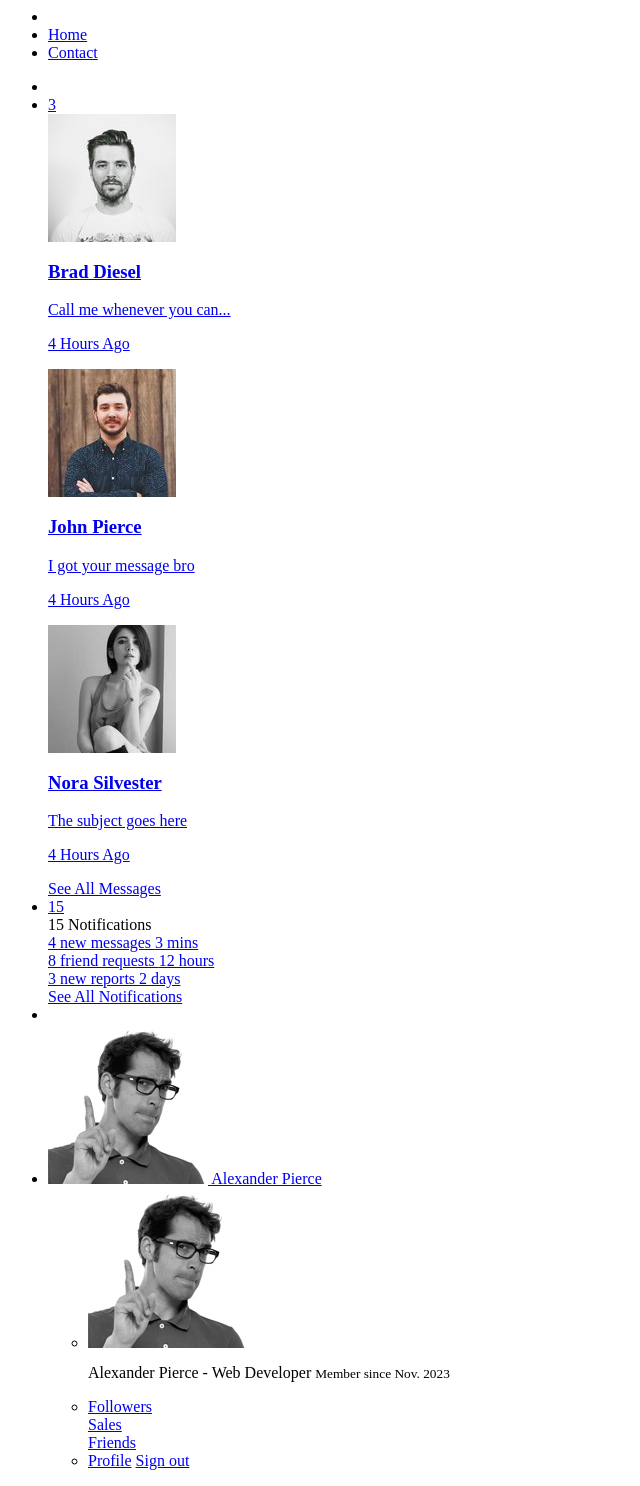
After one commit to m-a-hannan/lms, a PHP site: page /includes/header.php in a window 1280 px wide. The commit adds this page. Shown: the whole page, without its empty margins (0-640 px from the left). Run offline with PHP 8.4, Linux system fonts and the light colour scheme.

Commit message:
Modularize dashboard layout

```diff
--- /dev/null
+++ b/includes/header.php
@@ -0,0 +1,202 @@
+	<body class="layout-fixed sidebar-expand-lg sidebar-open bg-body-tertiary">
+		<!--begin::App Wrapper-->
+		<div class="app-wrapper">
+			<!--begin::Header-->
+			<nav class="app-header navbar navbar-expand bg-body">
+				<!--begin::Container-->
+				<div class="container-fluid">
+					<!--begin::Start Navbar Links-->
+					<ul class="navbar-nav">
+						<li class="nav-item">
+							<a class="nav-link" data-lte-toggle="sidebar" href="#" role="button">
+								<i class="bi bi-list"></i>
+							</a>
+						</li>
+						<li class="nav-item d-none d-md-block"><a href="#" class="nav-link">Home</a></li>
+						<li class="nav-item d-none d-md-block"><a href="#" class="nav-link">Contact</a></li>
+					</ul>
+					<!--end::Start Navbar Links-->
+					<!--begin::End Navbar Links-->
+					<ul class="navbar-nav ms-auto">
+						<!--begin::Navbar Search-->
+						<li class="nav-item">
+							<a class="nav-link" data-widget="navbar-search" href="#" role="button">
+								<i class="bi bi-search"></i>
+							</a>
+						</li>
+						<!--end::Navbar Search-->
+						<!--begin::Messages Dropdown Menu-->
+						<li class="nav-item dropdown">
+							<a class="nav-link" data-bs-toggle="dropdown" href="#">
+								<i class="bi bi-chat-text"></i>
+								<span class="navbar-badge badge text-bg-danger">3</span>
+							</a>
+							<div class="dropdown-menu dropdown-menu-lg dropdown-menu-end">
+								<a href="#" class="dropdown-item">
+									<!--begin::Message-->
+									<div class="d-flex">
+										<div class="flex-shrink-0">
+											<img
+												src="./assets/img/user1-128x128.jpg"
+												alt="User Avatar"
+												class="img-size-50 rounded-circle me-3"
+											/>
+										</div>
+										<div class="flex-grow-1">
+											<h3 class="dropdown-item-title">
+												Brad Diesel
+												<span class="float-end fs-7 text-danger"
+													><i class="bi bi-star-fill"></i
+												></span>
+											</h3>
+											<p class="fs-7">Call me whenever you can...</p>
+											<p class="fs-7 text-secondary">
+												<i class="bi bi-clock-fill me-1"></i> 4 Hours Ago
+											</p>
+										</div>
+									</div>
+									<!--end::Message-->
+								</a>
+								<div class="dropdown-divider"></div>
+								<a href="#" class="dropdown-item">
+									<!--begin::Message-->
+									<div class="d-flex">
+										<div class="flex-shrink-0">
+											<img
+												src="./assets/img/user8-128x128.jpg"
+												alt="User Avatar"
+												class="img-size-50 rounded-circle me-3"
+											/>
+										</div>
+										<div class="flex-grow-1">
+											<h3 class="dropdown-item-title">
+												John Pierce
+												<span class="float-end fs-7 text-secondary">
+													<i class="bi bi-star-fill"></i>
+												</span>
+											</h3>
+											<p class="fs-7">I got your message bro</p>
+											<p class="fs-7 text-secondary">
+												<i class="bi bi-clock-fill me-1"></i> 4 Hours Ago
+											</p>
+										</div>
+									</div>
+									<!--end::Message-->
+								</a>
+								<div class="dropdown-divider"></div>
+								<a href="#" class="dropdown-item">
+									<!--begin::Message-->
+									<div class="d-flex">
+										<div class="flex-shrink-0">
+											<img
+												src="./assets/img/user3-128x128.jpg"
+												alt="User Avatar"
+												class="img-size-50 rounded-circle me-3"
+											/>
+										</div>
+										<div class="flex-grow-1">
+											<h3 class="dropdown-item-title">
+												Nora Silvester
+												<span class="float-end fs-7 text-warning">
+													<i class="bi bi-star-fill"></i>
+												</span>
+											</h3>
+											<p class="fs-7">The subject goes here</p>
+											<p class="fs-7 text-secondary">
+												<i class="bi bi-clock-fill me-1"></i> 4 Hours Ago
+											</p>
+										</div>
+									</div>
+									<!--end::Message-->
+								</a>
+								<div class="dropdown-divider"></div>
+								<a href="#" class="dropdown-item dropdown-footer">See All Messages</a>
+							</div>
+						</li>
+						<!--end::Messages Dropdown Menu-->
+						<!--begin::Notifications Dropdown Menu-->
+						<li class="nav-item dropdown">
+							<a class="nav-link" data-bs-toggle="dropdown" href="#">
+								<i class="bi bi-bell-fill"></i>
+								<span class="navbar-badge badge text-bg-warning">15</span>
+							</a>
+							<div class="dropdown-menu dropdown-menu-lg dropdown-menu-end">
+								<span class="dropdown-item dropdown-header">15 Notifications</span>
+								<div class="dropdown-divider"></div>
+								<a href="#" class="dropdown-item">
+									<i class="bi bi-envelope me-2"></i> 4 new messages
+									<span class="float-end text-secondary fs-7">3 mins</span>
+								</a>
+								<div class="dropdown-divider"></div>
+								<a href="#" class="dropdown-item">
+									<i class="bi bi-people-fill me-2"></i> 8 friend requests
+									<span class="float-end text-secondary fs-7">12 hours</span>
+								</a>
+								<div class="dropdown-divider"></div>
+								<a href="#" class="dropdown-item">
+									<i class="bi bi-file-earmark-fill me-2"></i> 3 new reports
+									<span class="float-end text-secondary fs-7">2 days</span>
+								</a>
+								<div class="dropdown-divider"></div>
+								<a href="#" class="dropdown-item dropdown-footer"> See All Notifications </a>
+							</div>
+						</li>
+						<!--end::Notifications Dropdown Menu-->
+						<!--begin::Fullscreen Toggle-->
+						<li class="nav-item">
+							<a class="nav-link" href="#" data-lte-toggle="fullscreen">
+								<i data-lte-icon="maximize" class="bi bi-arrows-fullscreen"></i>
+								<i data-lte-icon="minimize" class="bi bi-fullscreen-exit" style="display: none"></i>
+							</a>
+						</li>
+						<!--end::Fullscreen Toggle-->
+						<!--begin::User Menu Dropdown-->
+						<li class="nav-item dropdown user-menu">
+							<a href="#" class="nav-link dropdown-toggle" data-bs-toggle="dropdown">
+								<img
+									src="./assets/img/user2-160x160.jpg"
+									class="user-image rounded-circle shadow"
+									alt="User Image"
+								/>
+								<span class="d-none d-md-inline">Alexander Pierce</span>
+							</a>
+							<ul class="dropdown-menu dropdown-menu-lg dropdown-menu-end">
+								<!--begin::User Image-->
+								<li class="user-header text-bg-primary">
+									<img
+										src="./assets/img/user2-160x160.jpg"
+										class="rounded-circle shadow"
+										alt="User Image"
+									/>
+									<p>
+										Alexander Pierce - Web Developer
+										<small>Member since Nov. 2023</small>
+									</p>
+								</li>
+								<!--end::User Image-->
+								<!--begin::Menu Body-->
+								<li class="user-body">
+									<!--begin::Row-->
+									<div class="row">
+										<div class="col-4 text-center"><a href="#">Followers</a></div>
+										<div class="col-4 text-center"><a href="#">Sales</a></div>
+										<div class="col-4 text-center"><a href="#">Friends</a></div>
+									</div>
+									<!--end::Row-->
+								</li>
+								<!--end::Menu Body-->
+								<!--begin::Menu Footer-->
+								<li class="user-footer">
+									<a href="#" class="btn btn-default btn-flat">Profile</a>
+									<a href="#" class="btn btn-default btn-flat float-end">Sign out</a>
+								</li>
+								<!--end::Menu Footer-->
+							</ul>
+						</li>
+						<!--end::User Menu Dropdown-->
+					</ul>
+					<!--end::End Navbar Links-->
+				</div>
+				<!--end::Container-->
+			</nav>
+			<!--end::Header-->
```
Also changed, not shown: dashboard.php (+8 -30 lines), includes/header_resources.php (+23 -2 lines), includes/sidebar.php (added, +469 -0 lines), includes/footer.php (indentation only), includes/footer_resources.php (indentation only).
